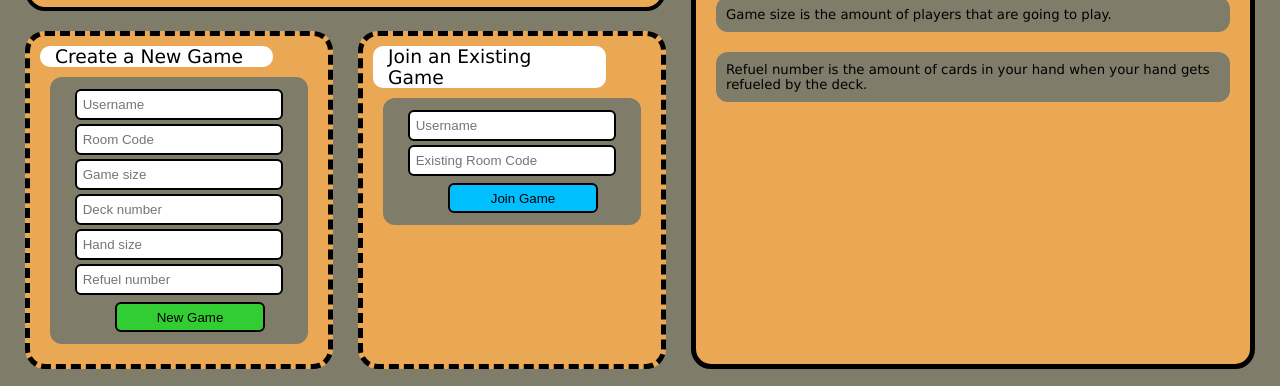
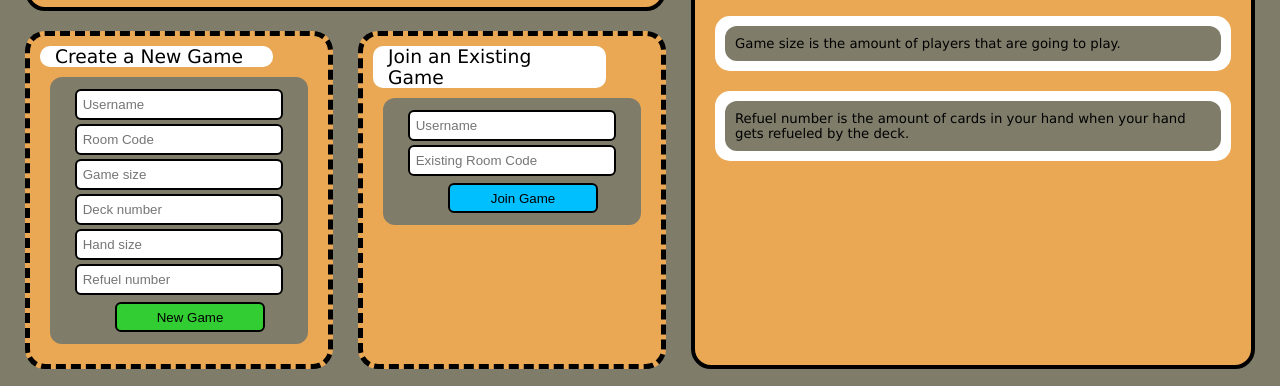
Before and after one commit to 95tristanl/sandwich, a website with bundled scripts: page client/index.html in a window 1280 px wide. Shown: the part 93-479 px from the top of the page. Built offline with nearby package versions, Linux system fonts and the light colour scheme.

Commit message:
simple logging.

```diff
--- a/client/index.html
+++ b/client/index.html
@@ -46,16 +46,23 @@
       </div>
 
       <div class="client_right_side">
+
+          <div class="white_div">
               <div class="client_text_decoration_div">
                    <h5>You can play with up to 9 decks. Each deck is 54 cards (+2 jokers).</h5>
               </div>
+          </div>
 
+          <div class="white_div">
               <div class="client_text_decoration_div">
                    <h5>Game size is the amount of players that are going to play.</h5>
               </div>
+          </div>
 
+          <div class="white_div">
               <div class="client_text_decoration_div">
                    <h5>Refuel number is the amount of cards in your hand when your hand gets refueled by the deck.</h5>
+              </div>
           </div>
       </div>
   </div>
--- a/client/styles/main.css
+++ b/client/styles/main.css
@@ -123,8 +123,14 @@ body {
     margin: 10px 25px 10px 0px;
     padding: 10px 10px 10px 10px;
     border-radius: 20px;
-    border: 5px solid black;
+    border: 4px solid black;
     margin-left: 15px;
+}
+
+.white_div {
+    background-color: white;
+    border-radius: 15px;
+    margin: 10px 10px 10px 10px;
 }
 
 .client_text_decoration_div {
--- a/server/api/routes.js
+++ b/server/api/routes.js
@@ -41,7 +41,7 @@ module.exports = app => {
                 dict_varData: tmp2
             });
             await game.save();
-            //console.log("Created: " + req.body.roomID);
+            console.log("Created Game: " + req.body.lord + " : " + req.body.roomID);
             res.status(200).send({});
         } catch(err) {
             //console.log("/createdGame - Error creating game... " + err);
@@ -63,6 +63,7 @@ module.exports = app => {
                 } else {
                     if (Object.keys(schema.dict_hands).length < schema.gameSize) { //schema.players.length < schema.gameSize
                         if (schema.dict_hands[req.body.username] === undefined) {
+                            console.log("Joined Game: " + req.body.username + " : " + req.body.roomID);
                             //console.log("con from: " + req.connection.remoteAddress);
                             schema.dict_varData[req.body.username] = [0, false, false, 0, false];
                             schema.markModified(`dict_varData.${req.body.username}`); //manually give path to updated object for saving
@@ -155,6 +156,7 @@ module.exports = app => {
                             schema.dict_varData[key][3] = 0; //set everyones score to 0
                             schema.markModified(`dict_varData.${key}`); //save dict changes
                         }
+                        console.log("Started Game: " + req.body.roomID + " - - -");
                         await schema.save();
                         res.status(200).send({});
                     } catch (err) {
@@ -725,7 +727,7 @@ module.exports = app => {
             if (err) {
                 res.status(500).send({error: "/deleteRoom - error"});
             } else {
-                //console.log("del: " + req.body.roomID);
+                console.log("Ended Game: " + req.body.roomID + " ------");
                 res.status(200).send({});
             }
         });
```
Lines whose indentation alone changed are shown as unchanged.
